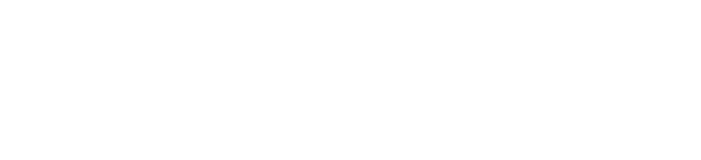
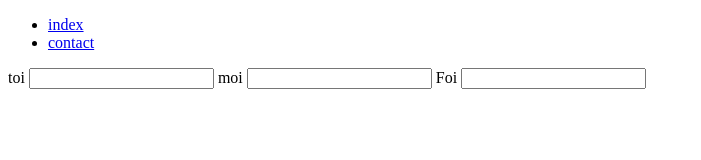
Before and after one commit to XxFabioloxX/dwwm_2024, a plain HTML site: page contact.html in a window 1280 px wide. Shown: the whole page, without its empty margins (0-701 px from the left). Drawn offline with Linux system fonts and the light colour scheme.

Commit message:
add css + container

```diff
--- a/contact.html
+++ b/contact.html
@@ -6,6 +6,22 @@
     <title>Contact</title>
 </head>
 <body>
-
+    <nav>
+        <ul>
+            <li><a href="index.html">index</a></li>
+            <li><a href="contact.html">contact</a></li>
+        </ul>
+    </nav>
+    <main>
+      <form action="" id="formulaire">
+        <label for="">toi</label>
+        <input type="text" id="a1"/>
+        <label for="">moi</label>
+        <input type="text" id="a2">
+        <label for="">Foi</label>
+        <input type="text" id="a3"/>
+      </form>
+    </main>
+    <footer></footer>
 </body>
 </html>
--- /dev/null
+++ b/style.css
@@ -0,0 +1,40 @@
+body,html{
+    margin: 0;
+    height: 100%;
+}
+nav{
+background-color: cornflowerblue;
+height: 20%;
+}
+main{
+background-color: aquamarine;
+height: 60%;
+display: flex;
+justify-content: center;
+align-items: center;
+}
+footer{
+background-color: azure;
+height: 20%;
+}
+h1{
+    font-family: Verdana, Geneva, Tahoma, sans-serif;
+    color:azure ;
+}
+
+#formulaire{
+    display:flex;
+    flex-direction: column;
+    align-items: center;
+    justify-content: center;
+}
+
+ul,li{
+    margin: 0;
+}
+ul{
+    display: flex;
+    flex-direction: row;
+    justify-content: space-around;
+    align-items: center;
+}
```
Also changed, not shown: index.html (+11 -1 lines).
